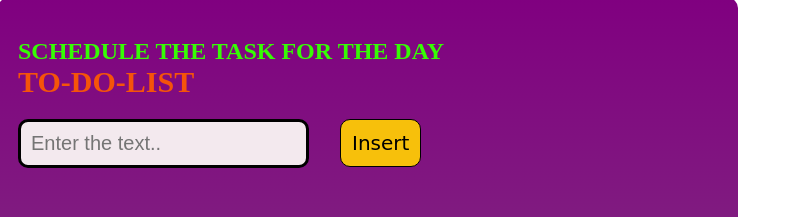
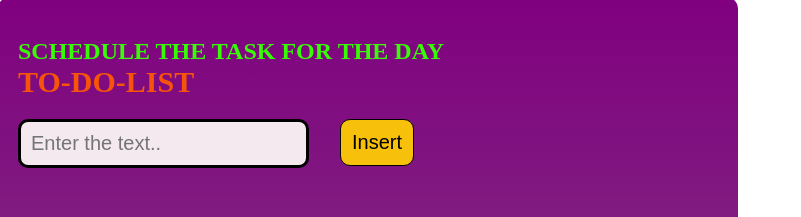
Before and after one commit to chethan-kumar-dev/todo, a plain HTML site: page index.html in a window 1280 px wide. Shown: the top 217 px of the page, without its empty margins (0-801 px from the left). Drawn offline with Linux system fonts and the light colour scheme.

Commit message:
Update index.html

```diff
--- a/index.html
+++ b/index.html
@@ -15,7 +15,7 @@
             <span style="font-size: 30px;content: 'TO-DO-LIST';color: rgb(245, 84, 10);">TO-DO-LIST</span>
         </h2>
           <div ;>
-            <button onclick="insertList()" style="padding: 11px;font-size: 20px;background-color: rgb(247, 192, 11);border-radius: 10px;border:1px solid black;position: absolute;left: 340px;font-family: 'Chewy', cursive;" >Insert</button>
+            <button onclick="insertList()" style="padding: 11px;font-size: 20px;background-color: rgb(247, 192, 11);border-radius: 10px;border:1px solid black;position: absolute;left: 340px;" >Insert</button>
 
             <form>
                 <input type="text" id="txt" style="padding: 10px;font-size: 20px;background-color: rgb(243, 233, 238);border-radius: 10px;border:3px solid black;" maxlength="20" placeholder="Enter the text..">
```
